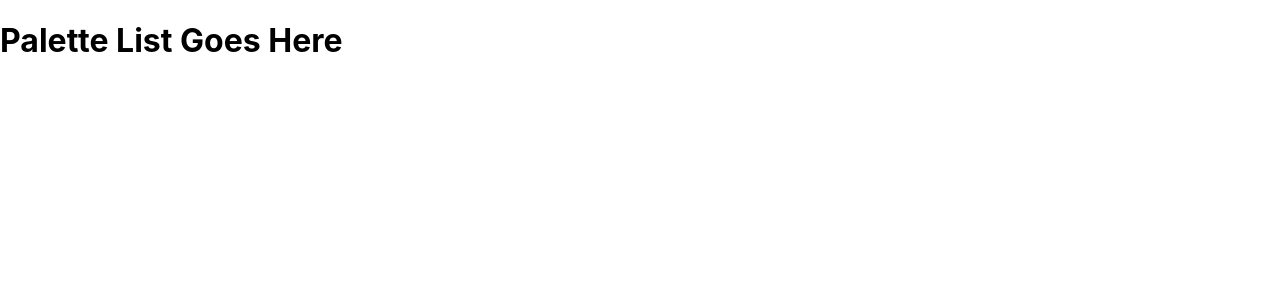
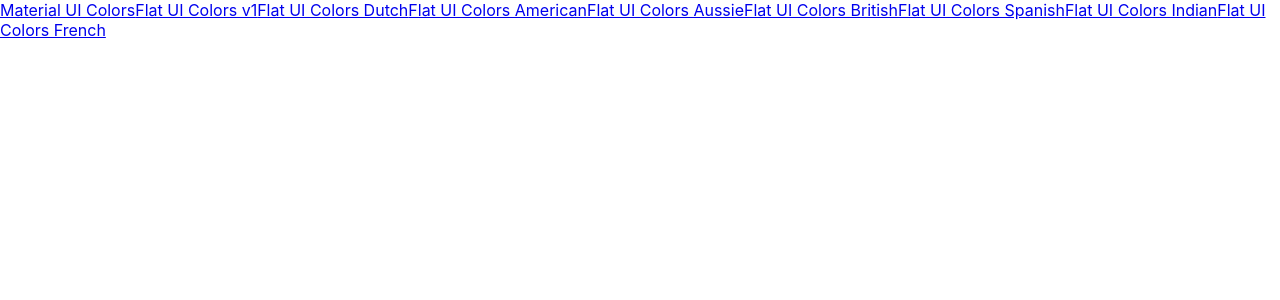
Before and after one commit to luckster8089/react-color-picker, a React (Create React App) app: page / in a window 1280 px wide. Shown: the top 300 px of the page. Built offline with nearby package versions, Linux system fonts and the light colour scheme; the HTML template or start-up script is replaced by a standard one.

Commit message:
Add PaletteList and Links

```diff
--- a/src/App.js
+++ b/src/App.js
@@ -1,8 +1,9 @@
 import React from 'react';
 import { Route, Switch } from 'react-router-dom';
-import Palette from './Palette'
-import seedColors from './seedColors'
-import { generatePalette } from './colorHelpers'
+import Palette from './Palette';
+import seedColors from './seedColors';
+import { generatePalette } from './colorHelpers';
+import PaletteList from './PaletteList';
 
 function App() {
   function findPalette(id) {
@@ -10,9 +11,10 @@
       return palette.id === id;
     })
   }
+
   return (
     <Switch>
-      <Route exact path="/" render={() => <h1>Palette List Goes Here</h1>}/>
+      <Route exact path="/" render={() => <PaletteList palettes={seedColors} />} />
       <Route
         exact
         path="/palette/:id"
--- a/src/Navbar.js
+++ b/src/Navbar.js
@@ -1,4 +1,5 @@
 import React, { useState } from 'react';
+import { Link } from 'react-router-dom'
 import Select from '@material-ui/core/Select'
 import { MenuItem, Snackbar } from '@material-ui/core';
 import CloseIcon from '@material-ui/icons/Close';
@@ -26,7 +27,7 @@
     return (
         <header className="Navbar">
             <div className="logo">
-                <a href='#'>Color Picker</a>
+                <Link to="/">Color Picker</Link>
             </div>
             <div className="slider-container">
                 <span>Level: {level}</span>
--- /dev/null
+++ b/src/PaletteList.js
@@ -0,0 +1,12 @@
+import React from 'react'
+import { Link } from 'react-router-dom'
+
+export default function PaletteList({ palettes }) {
+    return (
+        <div>
+            {palettes.map(palette => (
+                <Link to={`/palette/${palette.id}`}>{palette.paletteName}</Link>
+            ))}
+        </div>
+    )
+}
```
